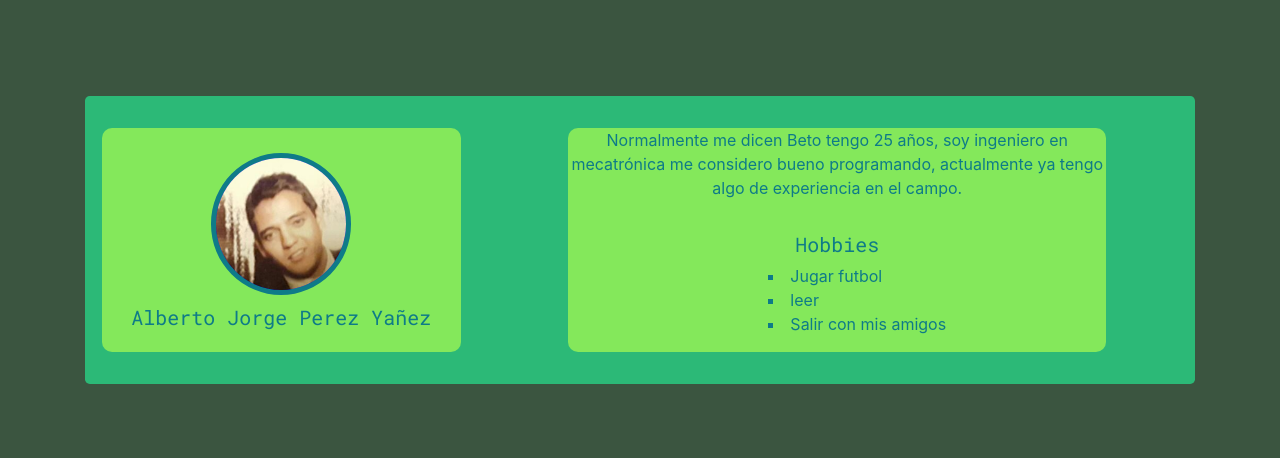
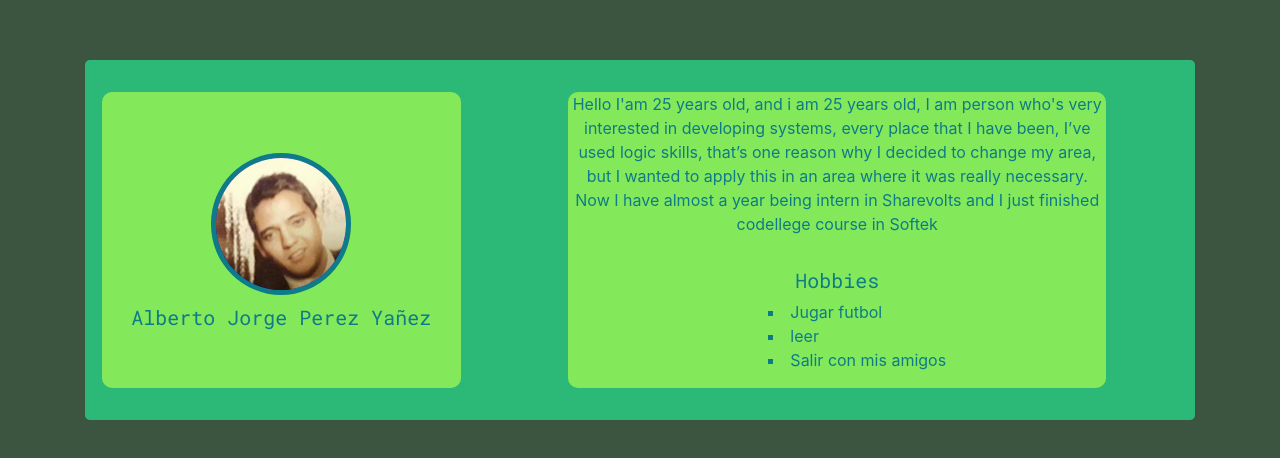
Before and after one commit to ALBERTOGUER/bootcamp-practica-git, a plain HTML site: page index.html in a window 1280 px wide. Shown: the part 144-602 px from the top of the page. Drawn offline with nearby package versions, Linux system fonts and the light colour scheme.

Commit message:
Cambio de texto
Se cambio la descripción por la de cv

```diff
--- a/index.html
+++ b/index.html
@@ -25,9 +25,9 @@
                 </div>
                 <div class="col-6 cambio_col1">
                     <div class="row">
-                        <p>Normalmente me dicen Beto tengo 25 años, soy ingeniero en mecatrónica me considero bueno
-                            programando, actualmente ya tengo  algo de
-                            experiencia en el campo. </p>
+                        <p>Hello I'am 25 years old, and i am 25 years old, I am person who's very interested in developing systems,  every place that I have been, I’ve used  logic skills, that’s one reason why I decided to change my area, but I wanted to apply this in an area where it was really necessary.
+                            Now I have almost a year being intern in Sharevolts and I just finished codellege course in Softek
+                            </p>
                     </div>
                     <div class="row mt-3 div_hobbies" >
 
```
